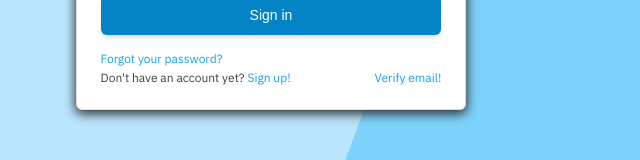
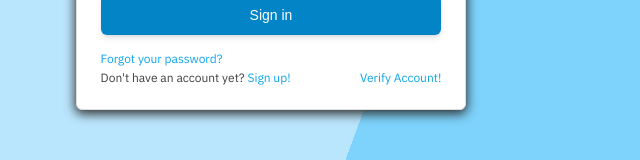
Before and after one commit to mhtros/cheapo-react-client, a React (Create React App) app: page / in a window 1280 px wide. Shown: the part 467-627 px from the top of the page, without its empty margins (369-1009 px from the left). Built offline with nearby package versions, Linux system fonts and the light colour scheme.

Commit message:
Navigate to dashboard on sign in

```diff
--- a/src/pages/authentication/signin/Signin.js
+++ b/src/pages/authentication/signin/Signin.js
@@ -1,5 +1,5 @@
 import { useContext, useState } from "react";
-import { Link } from "react-router-dom";
+import { Link, useNavigate } from "react-router-dom";
 import CenteredContainer from "../../../components/layout/centered-container/CenteredContainer";
 import Button from "../../../components/UI/button/Button";
 import Card from "../../../components/UI/card/Card";
@@ -9,6 +9,7 @@
 import classes from "./Signin.module.css";
 
 const Signin = () => {
+  const navigate = useNavigate();
   const authenticationCtx = useContext(authenticationContext);
   const themeCtx = useContext(themeContext);
   const darkClass = themeCtx.dark ? "--dark" : "";
@@ -23,6 +24,7 @@
     try {
       await authenticationCtx.signin(email, password);
       setLoading(false);
+      navigate("/dashboard");
     } catch (e) {
       setLoading(false);
     }
@@ -75,7 +77,7 @@
               </div>
               <div>
                 <Link className={classes["link"]} to="/verify-account">
-                  Verify email!
+                  Verify Account!
                 </Link>
               </div>
             </div>
```
